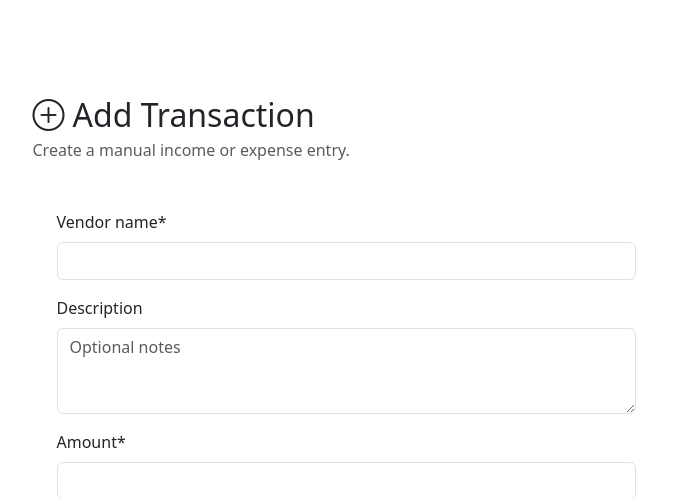
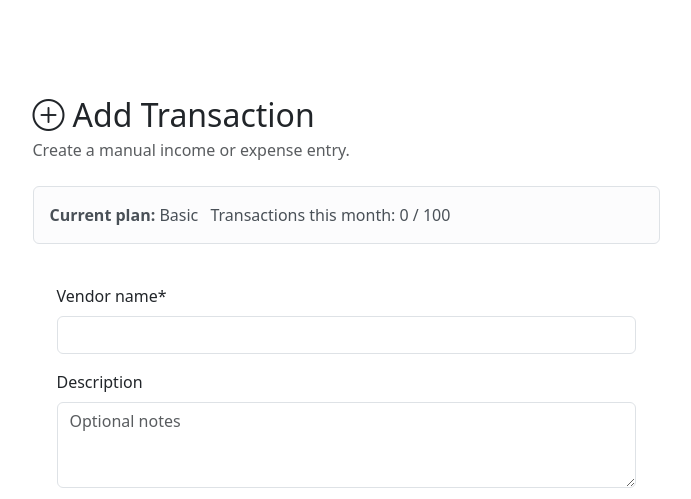
Before and after one commit to Sefa-Keles/Smart-Accounts-Management, a Django app: page /transactions/create/ in a window 1280 px wide. Shown: the part 56-555 px from the top of the page, without its empty margins (294-985 px from the left). Run offline with Django 5.2, Linux system fonts and the light colour scheme; a user stored in the database is signed in; tables that the repository leaves empty hold one stand-in row (values such as "Sample post"); some libraries are stand-ins or nearby versions.

Commit message:
Add transaction limit feedback and disable save button when limit is reached

```diff
--- a/templates/transactions/create.html
+++ b/templates/transactions/create.html
@@ -11,6 +11,22 @@
                 <p class="mb-0 text-muted">Create a manual income or expense entry.</p>
             </div>
 
+            <div class="alert {% if transaction_limit_reached %}alert-warning{% else %}alert-light border{% endif %} mb-3" role="alert">
+                <strong>Current plan:</strong> {{ current_plan|title }}
+                {% if transaction_limit_value %}
+                    <span class="ms-2">Transactions this month: {{ transaction_usage }} / {{ transaction_limit_value }}</span>
+                {% else %}
+                    <span class="ms-2">Transactions this month: {{ transaction_usage }} / Unlimited</span>
+                {% endif %}
+
+                {% if transaction_limit_reached %}
+                    <div class="mt-2">
+                        Monthly transaction limit reached. Please upgrade your plan to add more transactions.
+                        <a href="{% url 'subscription_plans' %}" class="btn btn-sm btn-outline-dark ms-2">View Plans</a>
+                    </div>
+                {% endif %}
+            </div>
+
             <div class="sam-card">
                 <div class="card-body p-4">
                     <form method="post" novalidate>
@@ -21,7 +37,7 @@
                             <a href="{% url 'transaction_list' %}" class="btn btn-outline-secondary">
                                 <i class="bi bi-arrow-left me-1"></i>Cancel
                             </a>
-                            <button type="submit" class="btn btn-sam px-4">
+                            <button type="submit" class="btn btn-sam px-4" {% if transaction_limit_reached %}disabled{% endif %}>
                                 <i class="bi bi-check2-circle me-1"></i>Save Transaction
                             </button>
                         </div>
```
